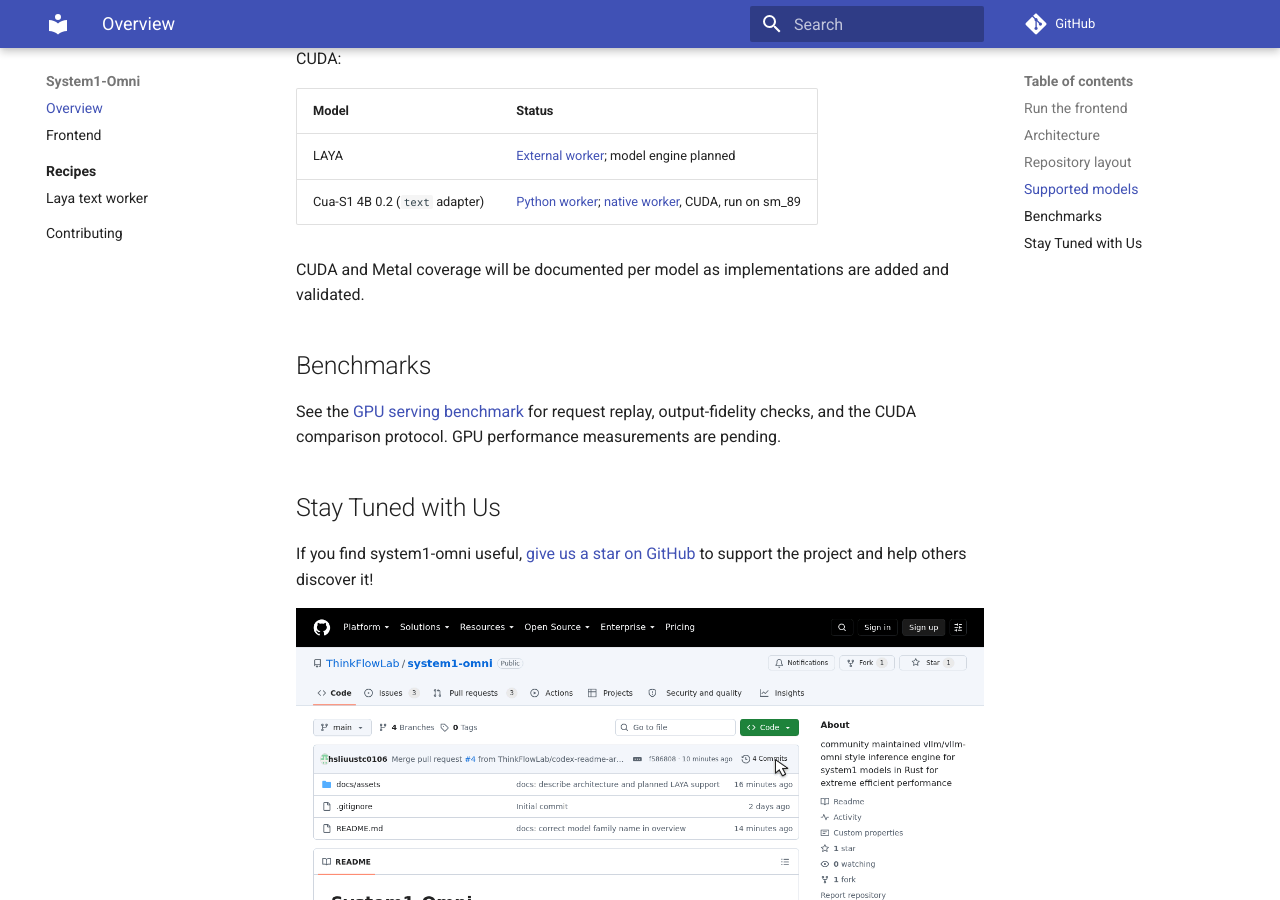
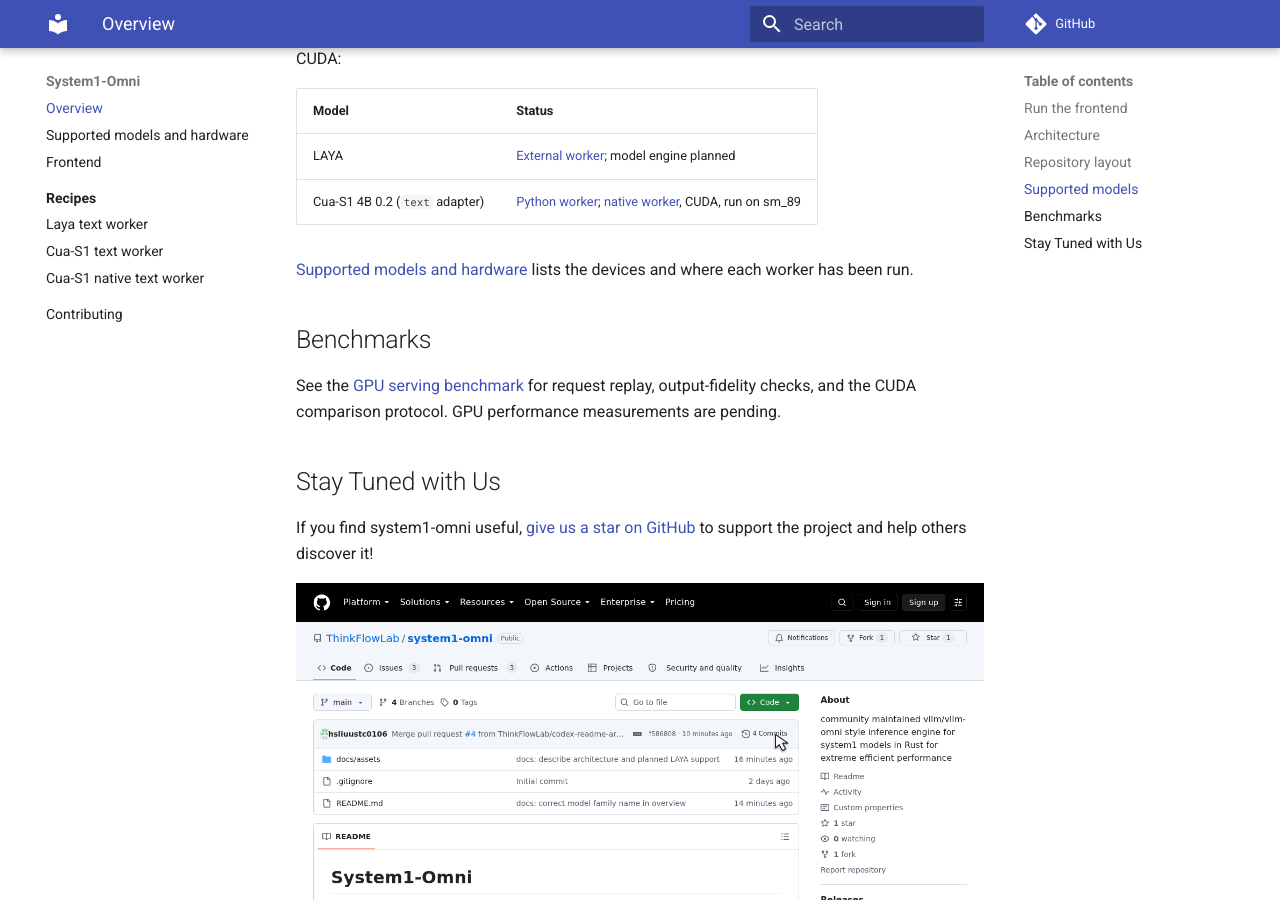
Before and after one commit to Levius-Fubuki/system1-omni, an MkDocs documentation site: the page built from README.md, in a window 1280 px wide and 900 px high, scrolled down 2487 px. Built offline with MkDocs 1.6.1 and Material for MkDocs 9.7.7, drawn with Linux system fonts in a browser that asks for light colours; comment, search, counter and statistics services are not loaded.

Commit message:
docs: add a supported models and hardware page
A compatibility table for each model and worker on main: CPU, NVIDIA
CUDA and Apple Metal, with requirements and validation status. Add the
page and the two Cua-S1 recipes to the site nav, link the page from the
README, and update the Cua-S1 status that still called the multimodal
adapter deferred.

Signed-off-by: Tianyao Wu <rayroy31@gmail.com>

```diff
--- a/README.md
+++ b/README.md
@@ -60,7 +60,7 @@
 | LAYA | [External worker](recipe/laya/README.md); model engine planned |
 | Cua-S1 4B 0.2 (`text` adapter) | [Python worker](recipe/cua_s1/text.md); [native worker](recipe/cua_s1/native.md), CUDA, run on sm_89 |
 
-CUDA and Metal coverage will be documented per model as implementations are added and validated.
+[Supported models and hardware](docs/supported-models.md) lists the devices and where each worker has been run.
 
 ## Benchmarks
 
--- a/mkdocs.yml
+++ b/mkdocs.yml
@@ -46,8 +46,11 @@
 
 nav:
   - Overview: README.md
+  - Supported models and hardware: docs/supported-models.md
   - Frontend: src/frontend/README.md
   - Recipes:
       - recipe/README.md
       - Laya text worker: recipe/laya/README.md
+      - Cua-S1 text worker: recipe/cua_s1/text.md
+      - Cua-S1 native text worker: recipe/cua_s1/native.md
   - Contributing: CONTRIBUTING.md
```
Also changed, not shown: docs/supported-models.md (added, +17 -0 lines), src/models/cua_s1/README.md (+2 -2 lines).
